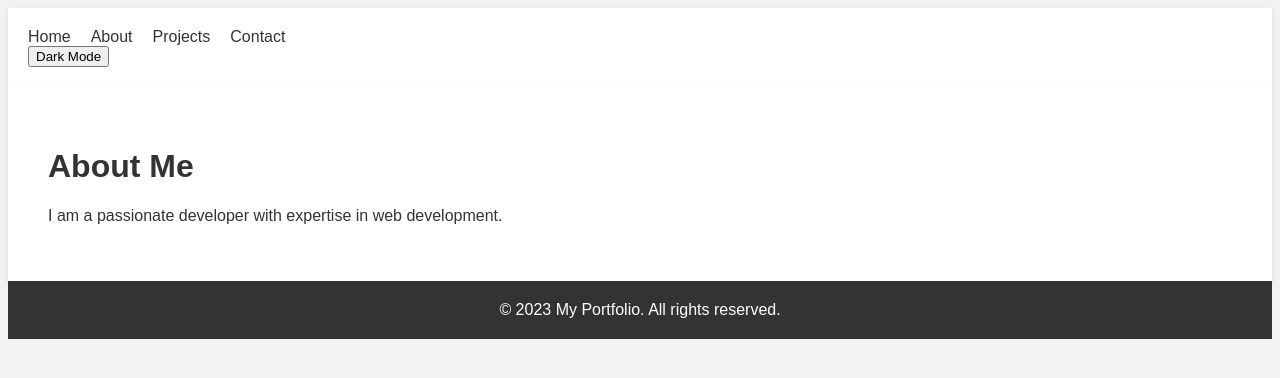
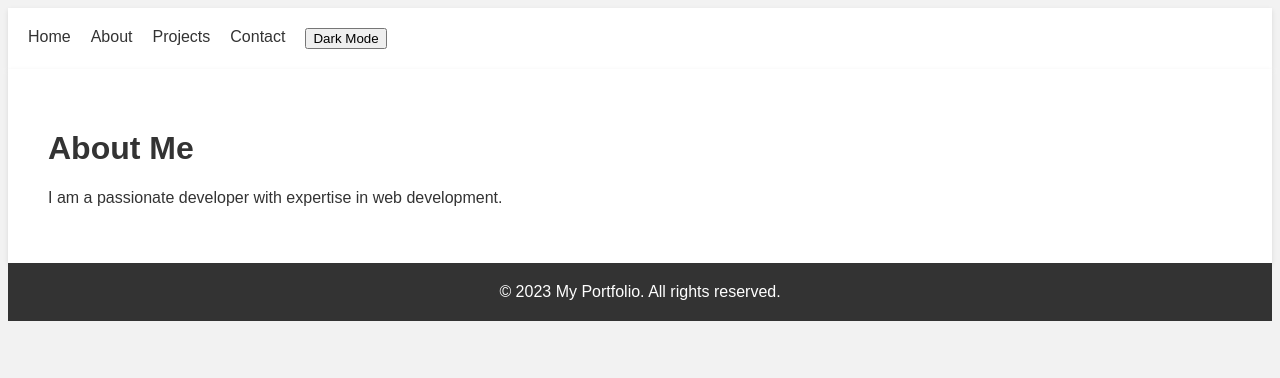
Before and after one commit to fadidash1/simple-potfolio-contact-form, a plain HTML site: page about.html in a window 1280 px wide. Drawn offline with Linux system fonts and the light colour scheme.

Commit message:
hello world 101

```diff
--- a/about.html
+++ b/about.html
@@ -16,8 +16,9 @@
         <li><a href="about.html">About</a></li>
         <li><a href="projects.html">Projects</a></li>
         <li><a href="contact.html">Contact</a></li>
+        <li><button id="dark-mode-toggle">Dark Mode</button></li>
       </ul>
-      <button id="dark-mode-toggle">Dark Mode</button>
+
     </nav>
   </header>
 
```
Also changed, not shown: index.html (+2 -1 lines).
